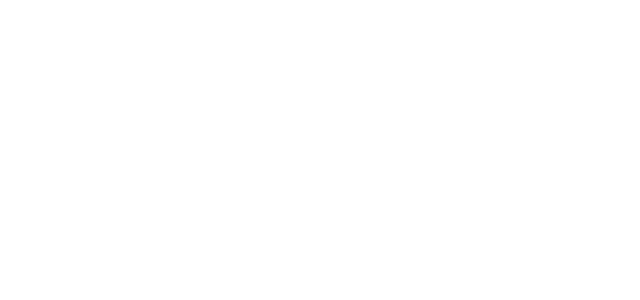
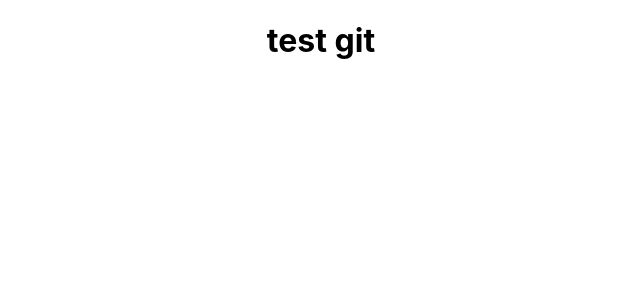
Before and after one commit to bialek-k/blog-japonia, a React (Create React App) app: page / in a window 1280 px wide. Shown: the top 300 px of the page, without its empty margins (319-959 px from the left). Built offline with nearby package versions, Linux system fonts and the light colour scheme.

Commit message:
test git

```diff
--- a/src/App.js
+++ b/src/App.js
@@ -2,7 +2,7 @@ import "./App.css";
 
 function App() {
   return <div className="App">
-
+    <h1>test git</h1>
   </div>;
 }
 
```
